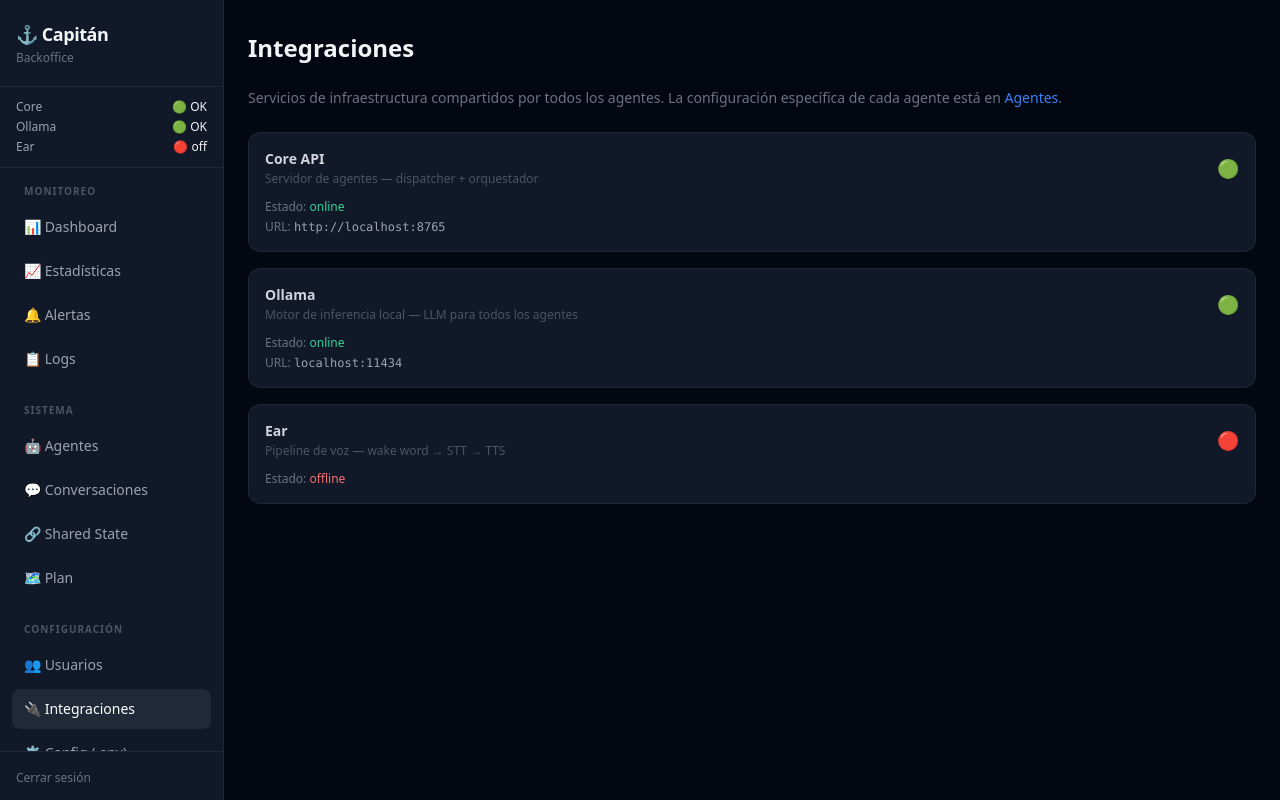
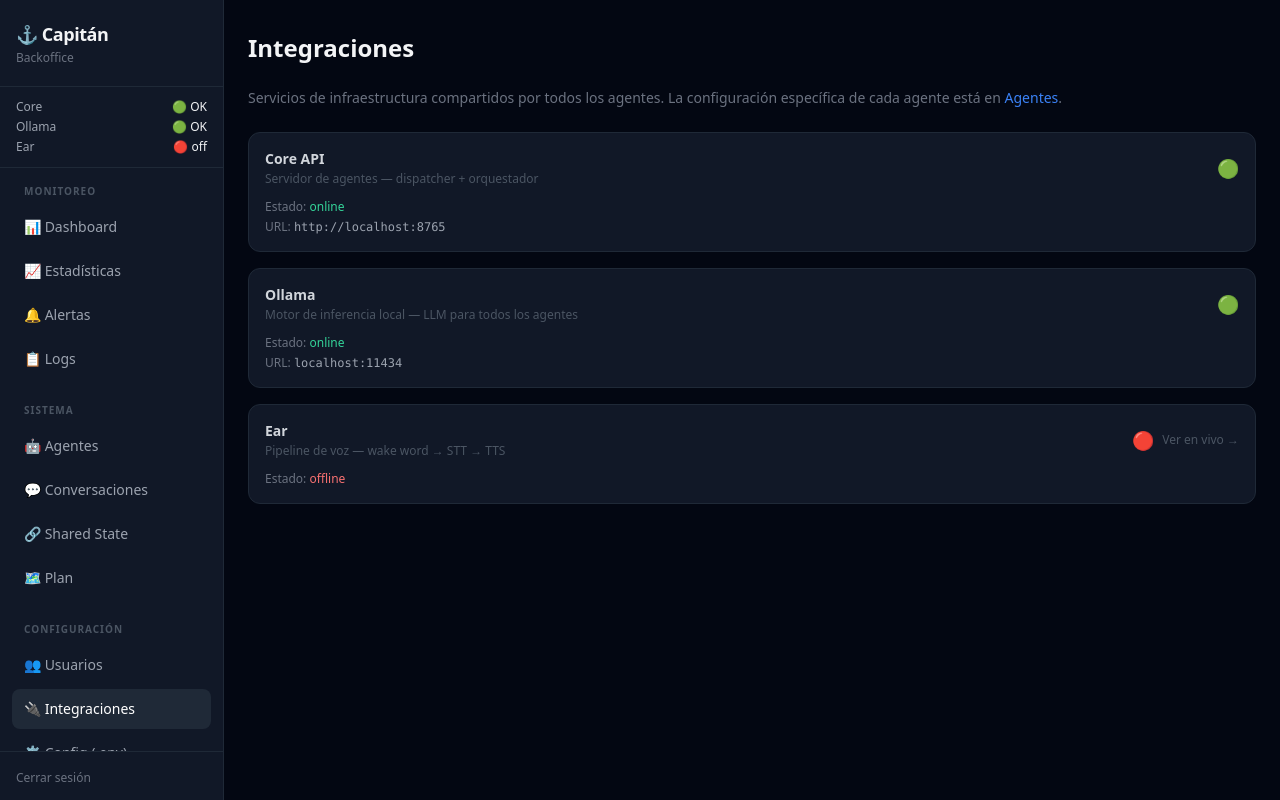
Before and after one commit to mblasi/home-agents, a FastAPI app: page /integrations in a window 1280 px wide. Run offline with FastAPI, Linux system fonts and the light colour scheme; data that the repository does not hold is empty; some libraries are stand-ins or nearby versions.

Commit message:
feat: integrations — card de Ear linkea a /ear para datos en vivo
Co-Authored-By: Claude Sonnet 4.6 <noreply@anthropic.com>

```diff
--- a/backoffice/templates/integrations.html
+++ b/backoffice/templates/integrations.html
@@ -55,14 +55,18 @@
 </div>
 
 <!-- Ear -->
-<div class="bg-gray-900 border border-gray-800 rounded-xl p-4 mb-4">
+<a href="/ear" class="block">
+<div class="bg-gray-900 border border-gray-800 rounded-xl p-4 mb-4 hover:border-gray-600 transition-colors cursor-pointer">
   {% set ear_ok = ear_state is not none %}
   <div class="flex items-center justify-between mb-3">
     <div>
       <h2 class="text-sm font-semibold text-gray-300">Ear</h2>
       <p class="text-xs text-gray-600 mt-0.5">Pipeline de voz — wake word → STT → TTS</p>
     </div>
-    <span class="text-lg">{{ "🟢" if ear_ok else "🔴" }}</span>
+    <div class="flex items-center gap-2">
+      <span class="text-lg">{{ "🟢" if ear_ok else "🔴" }}</span>
+      <span class="text-xs text-gray-600">Ver en vivo →</span>
+    </div>
   </div>
   <div class="text-xs text-gray-500 space-y-1">
     <div>Estado: <span class="{{ 'text-emerald-400' if ear_ok else 'text-red-400' }}">
@@ -73,5 +77,6 @@
     {% endif %}
   </div>
 </div>
+</a>
 
 {% endblock %}
```
